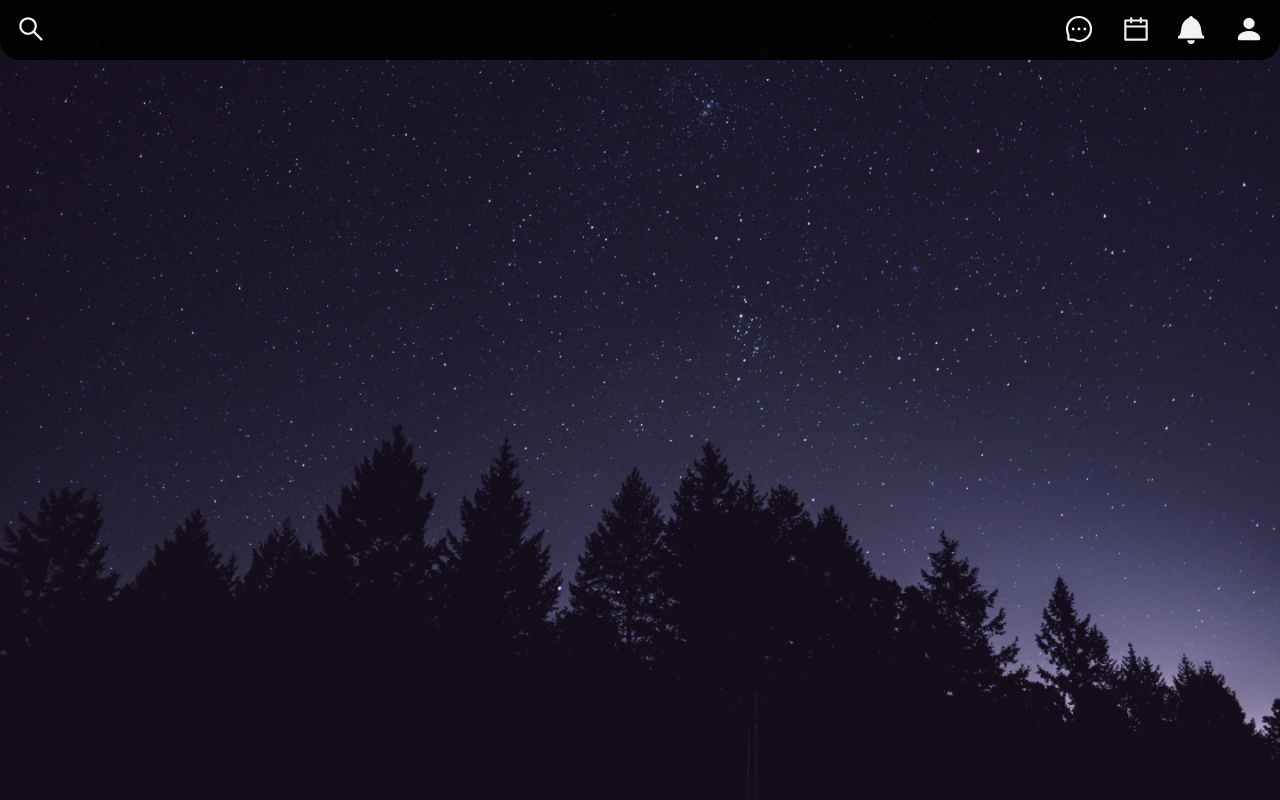
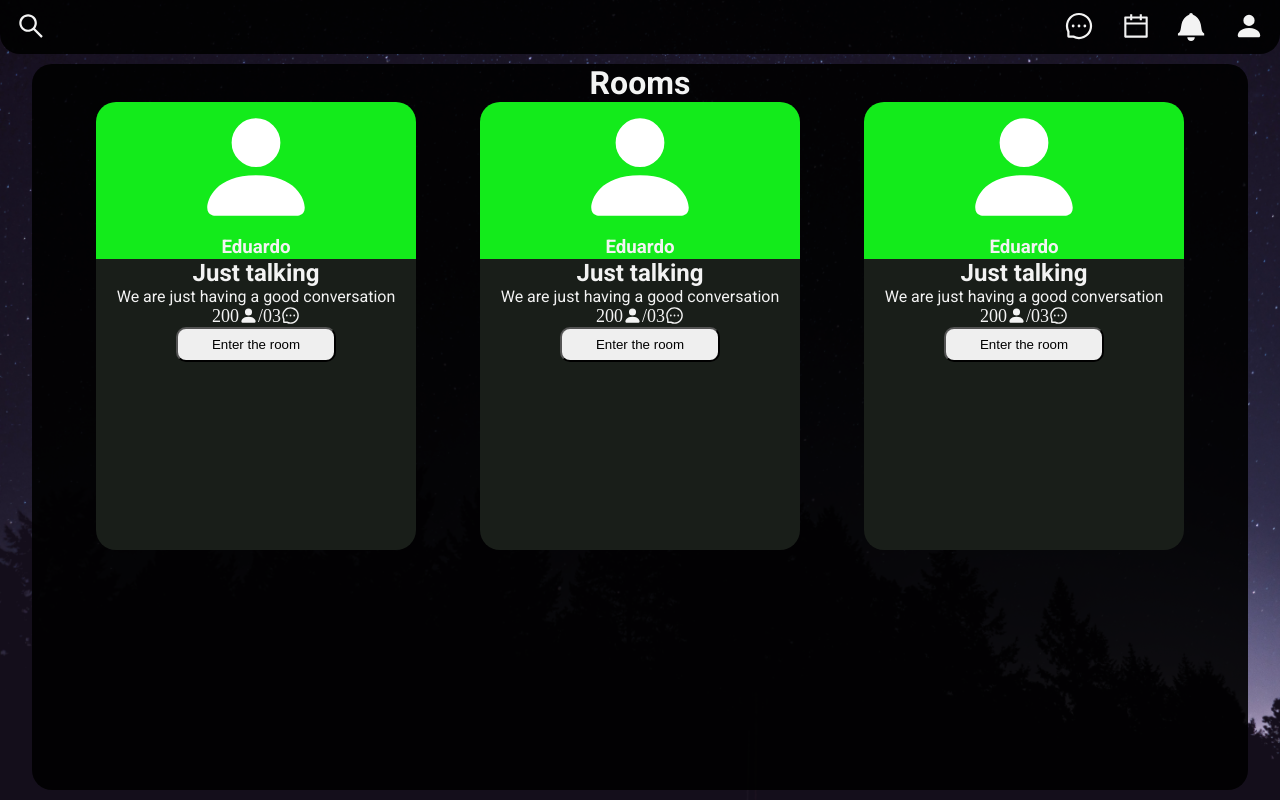
Before and after one commit to Dg-Lopes/Clubhouse, a Next.js app in the folder clubhouse-front/: page /lobby/1 in a window 1280 px wide. Built offline with nearby package versions, Linux system fonts and the light colour scheme.

Commit message:
Lobby almost finished

```diff
--- a/clubhouse-front/src/components/HeaderLobby/index.module.scss
+++ b/clubhouse-front/src/components/HeaderLobby/index.module.scss
@@ -1,7 +1,16 @@
+.container {
+  display: flex;
+  flex-direction: column;
+  justify-content: space-between;
+  align-items: center;
+  height: 100vh;
+  width: 100vw;
+
   .header {
     display: flex;
     justify-content: space-between;
     align-items: center;
+    position: fixad;
 
     padding: 0 1rem;
     width: 100vw;
@@ -10,6 +19,14 @@
 
     background: rgba(0,0,0,0.9);
     color: var(--white);
+
+    svg {
+      transition: 350ms;
+    }
+
+    svg:hover {
+      color: var(--green-light)
+    }
 
     button {
       background-color: Transparent;
@@ -24,6 +41,68 @@
       flex-direction: row;
       width: 200px;
       justify-content: space-between;
-
     }
   }
+
+  .mainContent {
+    background: rgba(0,0,0,0.9);
+    width: 95%;
+    margin: 10px 0;
+    height: 100vh;
+    border-radius: 20px;
+
+    h1 {
+      text-align: center;
+    }
+
+    .rooms {
+      display: flex;
+      flex-direction: row;
+      justify-content: space-evenly;
+      align-items: center;
+
+      .room {
+        display: flex;
+        flex-direction: column;
+        justify-content: space-between;
+        width: 20rem;
+        height: 28rem;
+        border-radius: 20px;
+
+        .admInformation {
+          height: 35%;
+          background: var(--green-light);
+          border-radius: 20px 20px 0 0;
+          text-align: center;
+
+          h3 {
+            color: var(--white);
+          }
+        }
+
+        .roomInformation {
+          display: flex;
+          flex-direction: column;
+          align-items: center;
+          height: 65%;
+          text-align: center;
+          border-radius: 0 0 20px 20px;
+          background: #191E19;
+          color: var(--white);
+
+          span {
+            display: flex;
+            justify-content: center;
+            font-size: 1.125rem;
+          }
+
+          button {
+            width: 50%;
+            height: 12%;
+            border-radius: 10px;
+          }
+        }
+      }
+    }
+  }
+}
--- a/clubhouse-front/src/components/HeaderLobby/index.tsx
+++ b/clubhouse-front/src/components/HeaderLobby/index.tsx
@@ -1,3 +1,4 @@
+import Link from "next/link";
 import styles from "./index.module.scss";
 import {
 	AiOutlineSearch,
@@ -10,7 +11,7 @@ import { BsFillPersonFill } from "react-icons/bs";
 export default function Header(): JSX.Element {
 	return (
 		<div className={styles.container}>
-			<div className={styles.header}>
+			<header className={styles.header}>
 				<button>
 					<AiOutlineSearch size={30}/>
 				</button>
@@ -28,7 +29,75 @@ export default function Header(): JSX.Element {
 						<BsFillPersonFill size={30}/>
 					</button>
 				</nav>
-			</div>
+			</header>
+			<main className={styles.mainContent}>
+				<h1>Rooms</h1>
+				<section className={styles.rooms}>
+					<div className={styles.room}>
+						<div className={styles.admInformation}>
+							<BsFillPersonFill
+								size={130}
+								color="white"
+							/>
+							<h3>Eduardo</h3>
+						</div>
+						<div className={styles.roomInformation}>
+							<h2>Just talking</h2>
+							<p>We are just having a good conversation</p>
+							<span>
+								200<BsFillPersonFill size={19}/>/03<AiOutlineMessage size={19}/>
+							</span>
+							<Link href="">
+								<button>
+									Enter the room
+								</button>
+							</Link>
+						</div>
+					</div>
+					<div className={styles.room}>
+						<div className={styles.admInformation}>
+							<BsFillPersonFill
+								size={130}
+								color="white"
+							/>
+							<h3>Eduardo</h3>
+						</div>
+						<div className={styles.roomInformation}>
+							<h2>Just talking</h2>
+							<p>We are just having a good conversation</p>
+							<span>
+								200<BsFillPersonFill size={19}/>/03<AiOutlineMessage size={19}/>
+							</span>
+							<Link href="">
+								<button>
+									Enter the room
+								</button>
+							</Link>
+						</div>
+					</div>
+					<div className={styles.room}>
+						<div className={styles.admInformation}>
+							<BsFillPersonFill
+								size={130}
+								color="white"
+							/>
+							<h3>Eduardo</h3>
+						</div>
+						<div className={styles.roomInformation}>
+							<h2>Just talking</h2>
+							<p>We are just having a good conversation</p>
+							<span>
+								200<BsFillPersonFill size={19}/>/03<AiOutlineMessage size={19}/>
+							</span>
+							<Link href="">
+								<button>
+									Enter the room
+								</button>
+							</Link>
+						</div>
+					</div>
+				</section>
+			</main>
 		</div>
 	);
 }
```
Lines whose indentation alone changed are shown as unchanged.
